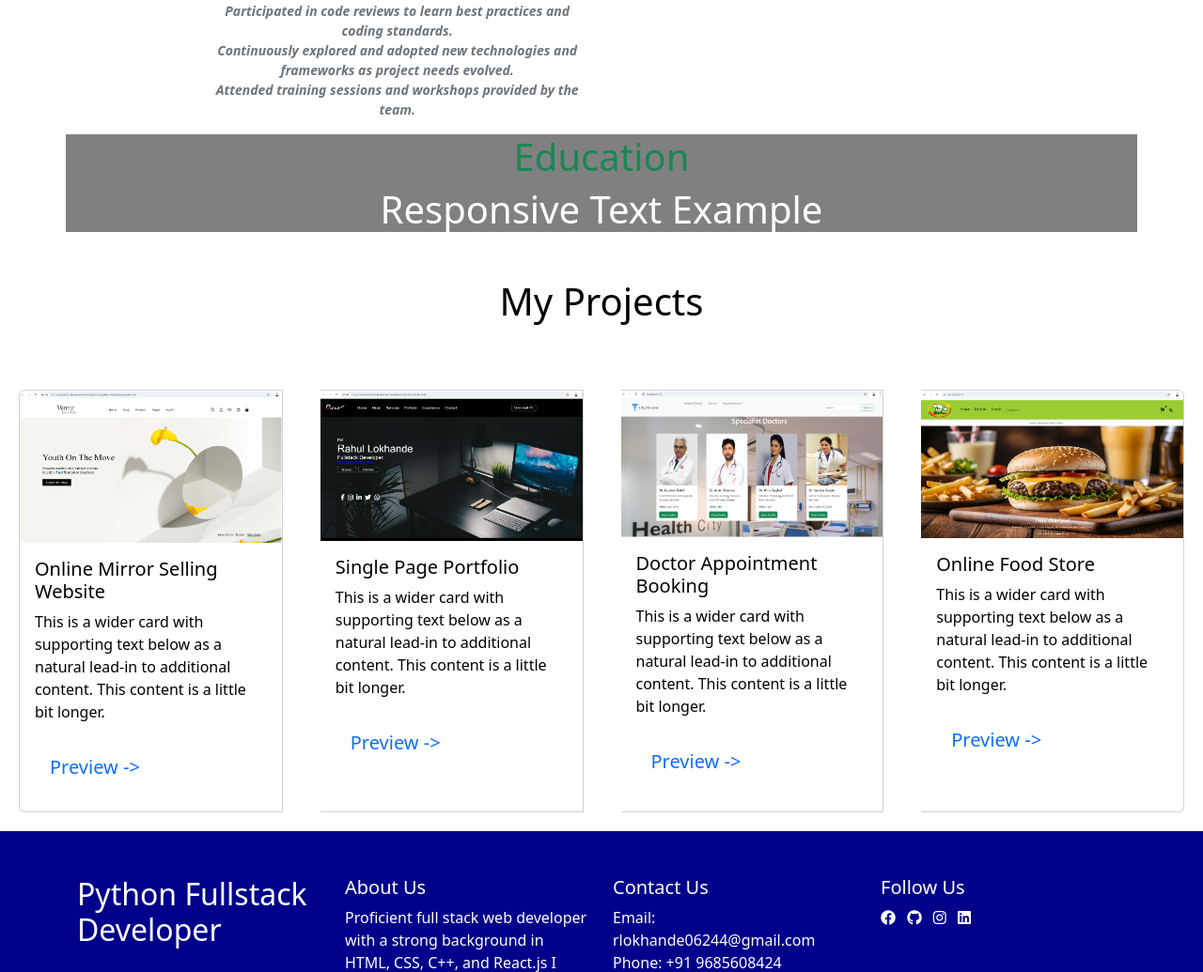
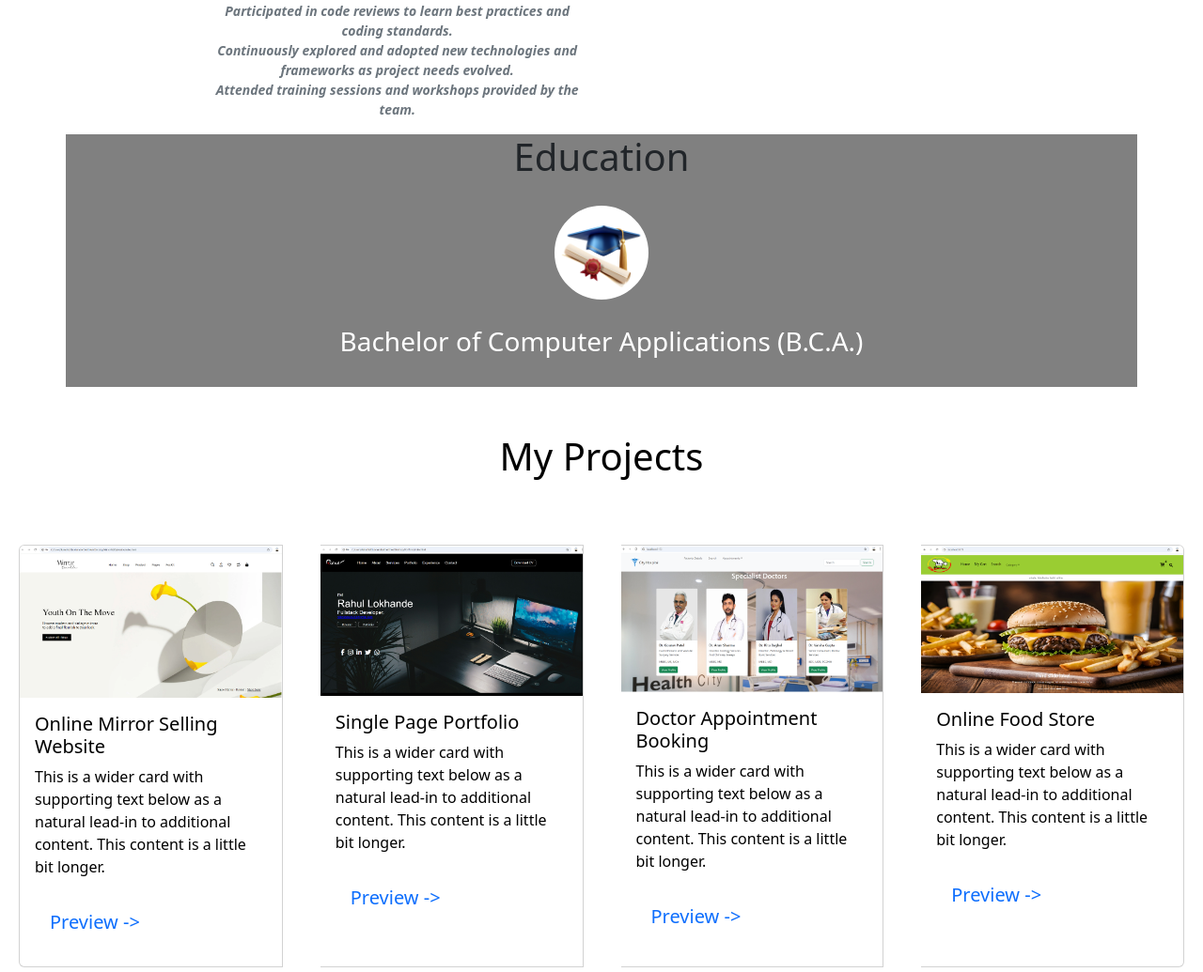
Before and after one commit to rahullokhande123/Django_Static_Portfolio, a Django app: page /home/ in a window 1280 px wide. Shown: the part 1107-2142 px from the top of the page at 94% size. Run offline with Django 5.2, Linux system fonts and the light colour scheme; some libraries are stand-ins or nearby versions; some web fonts are replaced.

Commit message:
Static Portfolio

```diff
--- a/project/app/static/CSS/style.css
+++ b/project/app/static/CSS/style.css
@@ -25,3 +25,8 @@
     border-bottom: 1px solid black;
 
 }
+#eduLogo{
+    margin: auto;
+    border: 2px solid white;
+    border-radius: 50%;
+}
--- a/project/app/templates/home.html
+++ b/project/app/templates/home.html
@@ -174,12 +174,23 @@
 <!-- ============================================================================== -->
 
 <div style="background-color: gray;" class="container">
-  <h1 style="color: black;" class="text-center text-success">
+  <h1 style="color: white" class="text-center text-dark">
       Education
   </h1>
   <div class="container">
+
+      <div align="center">
+        <img id="eduLogo" style="border: 2px solid white;margin:20px;border-radius: 50%; background-color: white;width: 100px;height: 100px;" src="{% static 'image/education logo.webp' %}" alt="">
+      </div>
       <h1 class="display-6 text-center">
-          Responsive Text Example
+
+            <h3 align="center">Bachelor of Computer Applications (B.C.A.)</h3> <br>
+
+
+
+
+
+
       </h1>
   </div>
 </div>
```
Also changed, not shown: project/app/static/image/education logo.webp (added).
